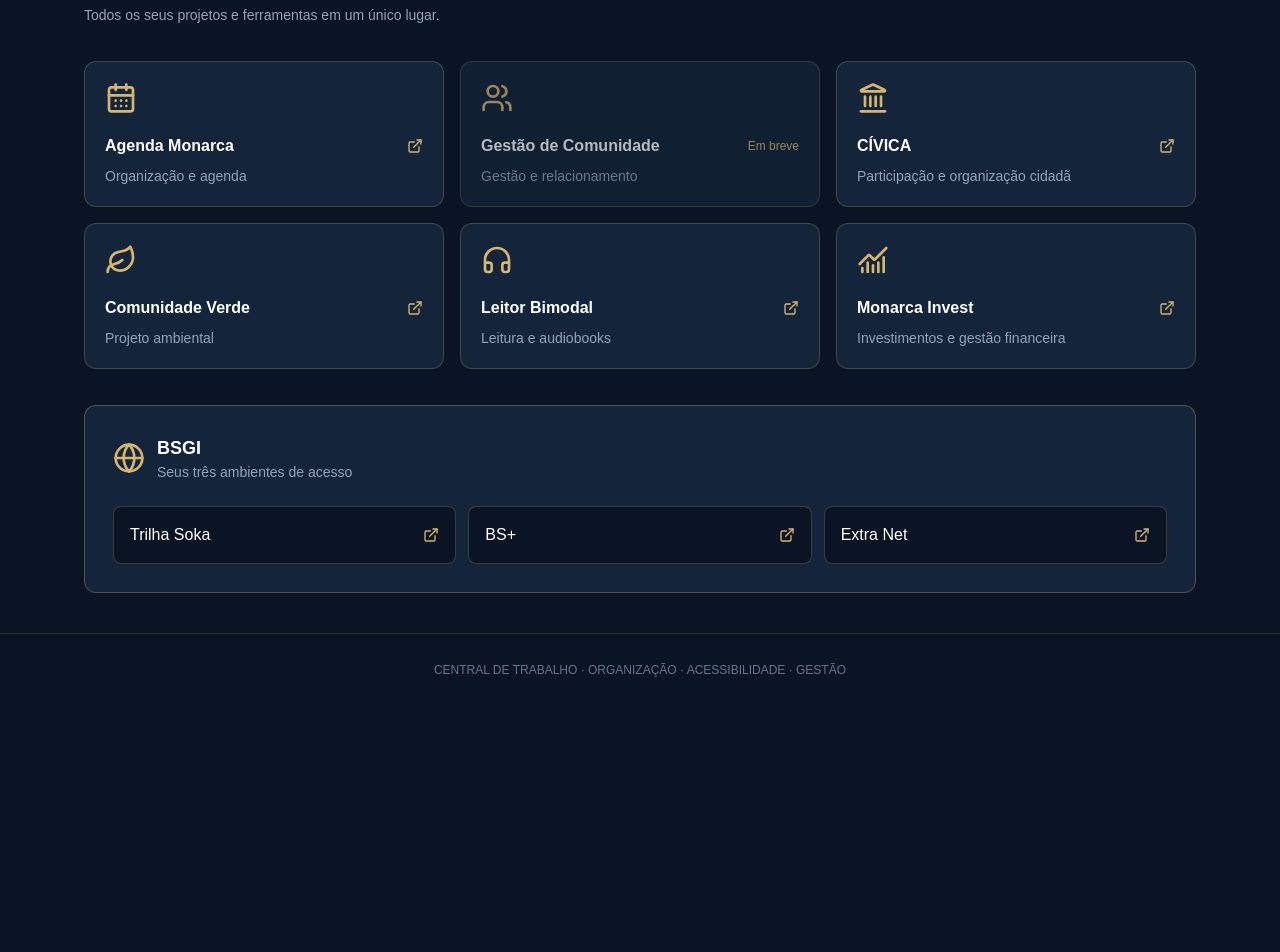
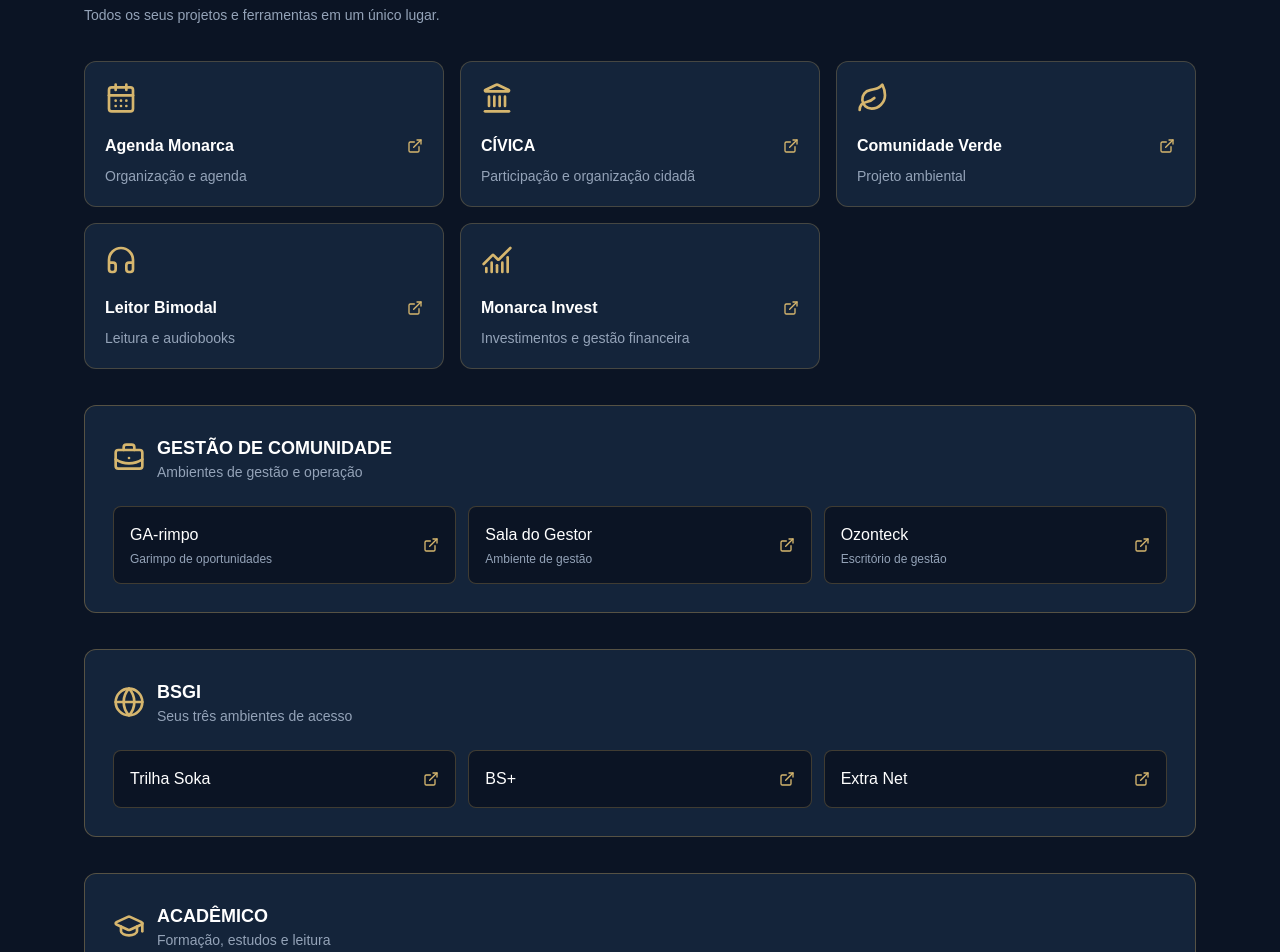
Before and after one commit to gilmartamoios-ops/centraltrabalho, a Next.js app: page / in a window 1280 px wide. Shown: the part 180-1132 px from the top of the page. Before the commit the page ends 886 px from the top, so only its background shows below. Built offline with nearby package versions, Linux system fonts and the light colour scheme.

Commit message:
Update page.tsx

```diff
--- a/app/page.tsx
+++ b/app/page.tsx
@@ -9,6 +9,9 @@ import {
   ChartNoAxesCombined,
   ExternalLink,
   Sparkles,
+  GraduationCap,
+  BookOpen,
+  BriefcaseBusiness,
 } from "lucide-react";
 
 const ferramentas = [
@@ -17,13 +20,6 @@ const ferramentas = [
     descricao: "Organização e agenda",
     icone: CalendarDays,
     url: "https://agenda-monarca.vercel.app/",
-  },
-  {
-    nome: "Gestão de Comunidade",
-    descricao: "Gestão e relacionamento",
-    icone: Users,
-    url: "",
-    breve: true,
   },
   {
     nome: "CÍVICA",
@@ -51,6 +47,24 @@ const ferramentas = [
   },
 ];
 
+const gestaoComunidade = [
+  {
+    nome: "GA-rimpo",
+    descricao: "Garimpo de oportunidades",
+    url: "https://ga-rimpo.vercel.app/",
+  },
+  {
+    nome: "Sala do Gestor",
+    descricao: "Ambiente de gestão",
+    url: "https://sala-gestor.vercel.app/",
+  },
+  {
+    nome: "Ozonteck",
+    descricao: "Escritório de gestão",
+    url: "https://office.grupoozonteck.com/login",
+  },
+];
+
 const bsgi = [
   {
     nome: "Trilha Soka",
@@ -65,6 +79,46 @@ const bsgi = [
     url: "https://extra2.bsgi.org.br/login/?next=/comunidades/pagina/mdq9NjDOLvXrpWDQjxlQ4G8kJBARVxwg/",
   },
 ];
+
+const academico = [
+  {
+    nome: "Líbano",
+    descricao: "Portal do estudante",
+    url: "https://portal.faculdadelibano.edu.br/studentCourses",
+  },
+  {
+    nome: "O Oleiro e a Argila",
+    descricao: "Livro na Amazon",
+    url: "https://www.amazon.com.br/dp/B0HL9JZBTW",
+  },
+];
+
+function LinkCard({
+  nome,
+  descricao,
+  url,
+}: {
+  nome: string;
+  descricao?: string;
+  url: string;
+}) {
+  return (
+    <a
+      href={url}
+      target="_blank"
+      rel="noopener noreferrer"
+      className="flex items-center justify-between gap-3 rounded-lg border border-[#b99753]/30 bg-[#0b1424] px-4 py-4 transition hover:border-[#d6b66e] hover:bg-[#1a2d47]"
+    >
+      <div>
+        <span className="font-medium text-white">{nome}</span>
+        {descricao && (
+          <p className="mt-1 text-xs text-slate-400">{descricao}</p>
+        )}
+      </div>
+      <ExternalLink className="h-4 w-4 shrink-0 text-[#d6b66e]" />
+    </a>
+  );
+}
 
 export default function Home() {
   return (
@@ -100,26 +154,15 @@ export default function Home() {
             return (
               <a
                 key={item.nome}
-                href={item.url || undefined}
-                target={item.url ? "_blank" : undefined}
-                rel={item.url ? "noopener noreferrer" : undefined}
-                aria-disabled={!item.url}
-                className={`group rounded-xl border border-[#b99753]/30 bg-[#14243a] p-5 transition ${
-                  item.url
-                    ? "hover:-translate-y-1 hover:border-[#d6b66e] hover:bg-[#1a2d47]"
-                    : "cursor-default opacity-70"
-                }`}
+                href={item.url}
+                target="_blank"
+                rel="noopener noreferrer"
+                className="group rounded-xl border border-[#b99753]/30 bg-[#14243a] p-5 transition hover:-translate-y-1 hover:border-[#d6b66e] hover:bg-[#1a2d47]"
               >
                 <Icone className="mb-5 h-8 w-8 text-[#d6b66e]" />
                 <div className="flex items-center justify-between gap-2">
                   <h3 className="font-semibold">{item.nome}</h3>
-                  {item.url ? (
-                    <ExternalLink className="h-4 w-4 text-[#d6b66e]" />
-                  ) : (
-                    <span className="text-xs text-[#d6b66e]">
-                      Em breve
-                    </span>
-                  )}
+                  <ExternalLink className="h-4 w-4 text-[#d6b66e]" />
                 </div>
                 <p className="mt-2 text-sm text-slate-400">
                   {item.descricao}
@@ -128,6 +171,26 @@ export default function Home() {
             );
           })}
         </div>
+
+        <section className="mt-9 rounded-xl border border-[#b99753]/40 bg-[#14243a] p-5 sm:p-7">
+          <div className="flex items-center gap-3">
+            <BriefcaseBusiness className="h-8 w-8 text-[#d6b66e]" />
+            <div>
+              <h2 className="text-lg font-semibold">
+                GESTÃO DE COMUNIDADE
+              </h2>
+              <p className="text-sm text-slate-400">
+                Ambientes de gestão e operação
+              </p>
+            </div>
+          </div>
+
+          <div className="mt-6 grid grid-cols-1 gap-3 sm:grid-cols-3">
+            {gestaoComunidade.map((item) => (
+              <LinkCard key={item.nome} {...item} />
+            ))}
+          </div>
+        </section>
 
         <section className="mt-9 rounded-xl border border-[#b99753]/40 bg-[#14243a] p-5 sm:p-7">
           <div className="flex items-center gap-3">
@@ -142,16 +205,25 @@ export default function Home() {
 
           <div className="mt-6 grid grid-cols-1 gap-3 sm:grid-cols-3">
             {bsgi.map((item) => (
-              <a
-                key={item.nome}
-                href={item.url}
-                target="_blank"
-                rel="noopener noreferrer"
-                className="flex items-center justify-between rounded-lg border border-[#b99753]/30 bg-[#0b1424] px-4 py-4 transition hover:border-[#d6b66e] hover:bg-[#1a2d47]"
-              >
-                <span className="font-medium">{item.nome}</span>
-                <ExternalLink className="h-4 w-4 text-[#d6b66e]" />
-              </a>
+              <LinkCard key={item.nome} {...item} />
+            ))}
+          </div>
+        </section>
+
+        <section className="mt-9 rounded-xl border border-[#b99753]/40 bg-[#14243a] p-5 sm:p-7">
+          <div className="flex items-center gap-3">
+            <GraduationCap className="h-8 w-8 text-[#d6b66e]" />
+            <div>
+              <h2 className="text-lg font-semibold">ACADÊMICO</h2>
+              <p className="text-sm text-slate-400">
+                Formação, estudos e leitura
+              </p>
+            </div>
+          </div>
+
+          <div className="mt-6 grid grid-cols-1 gap-3 sm:grid-cols-2">
+            {academico.map((item, index) => (
+              <LinkCard key={item.nome} {...item} />
             ))}
           </div>
         </section>
```
